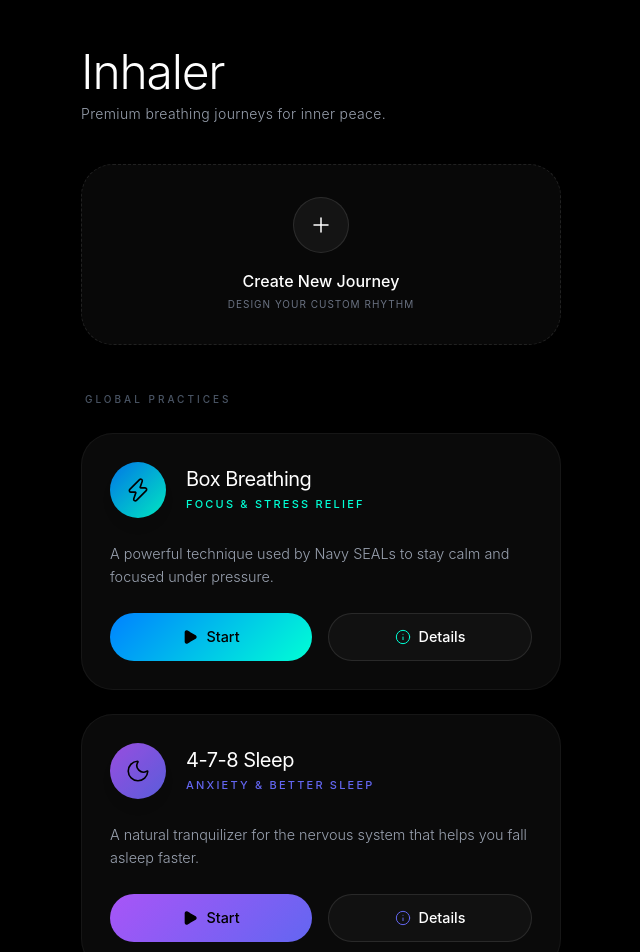
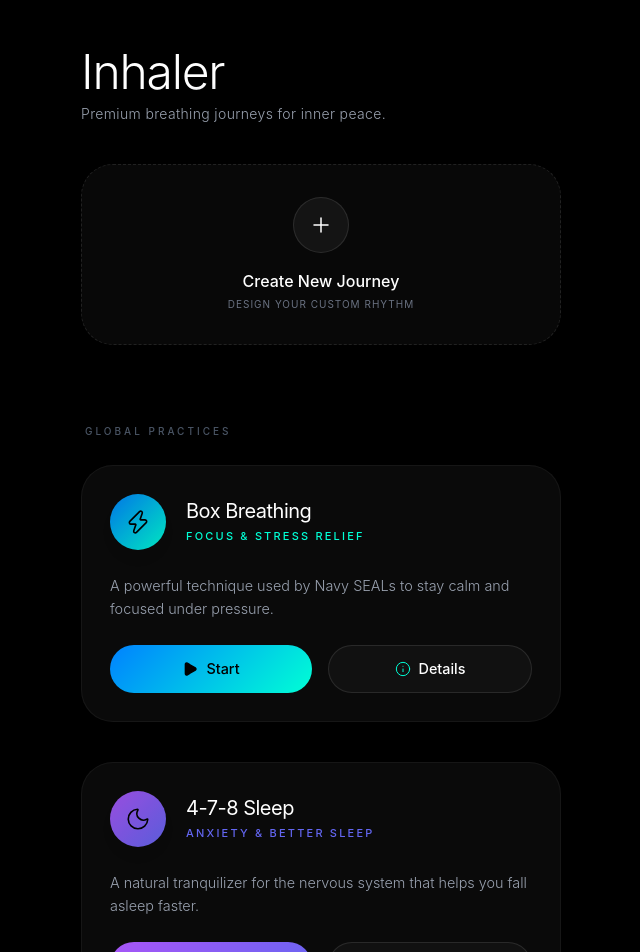
Before and after one commit to ajmalfaris11/Inhaler, a Next.js app in the folder apps/web/: page / in a window 1280 px wide. Shown: the top 952 px of the page, without its empty margins (319-959 px from the left). Built offline with nearby package versions, Linux system fonts and the light colour scheme.

Commit message:
style: add consistent spacing between exercise cards in HomeView

```diff
--- a/apps/web/src/features/breathing/index.tsx
+++ b/apps/web/src/features/breathing/index.tsx
@@ -130,6 +130,7 @@
         </div>
       )}
 
+      <div className="flex flex-col gap-4 mb-10">
         {customExercises.map((ex) => (
           <ExerciseCard
             key={ex.id}
@@ -140,14 +141,17 @@
             isCustom
           />
         ))}
+      </div>
 
-      <div className="mt-10 mb-6">
+      <div className="mb-6">
         <span className="text-[10px] uppercase tracking-[0.3em] font-medium text-gray-600 px-1">Global Practices</span>
       </div>
 
+      <div className="flex flex-col gap-4">
         {exercises.map((ex) => (
           <ExerciseCard key={ex.id} exercise={ex} onStart={() => onStart(ex)} onDetails={() => onDetails(ex)} />
         ))}
+      </div>
     </motion.div>
   );
 }
```
Lines whose indentation alone changed are shown as unchanged.
